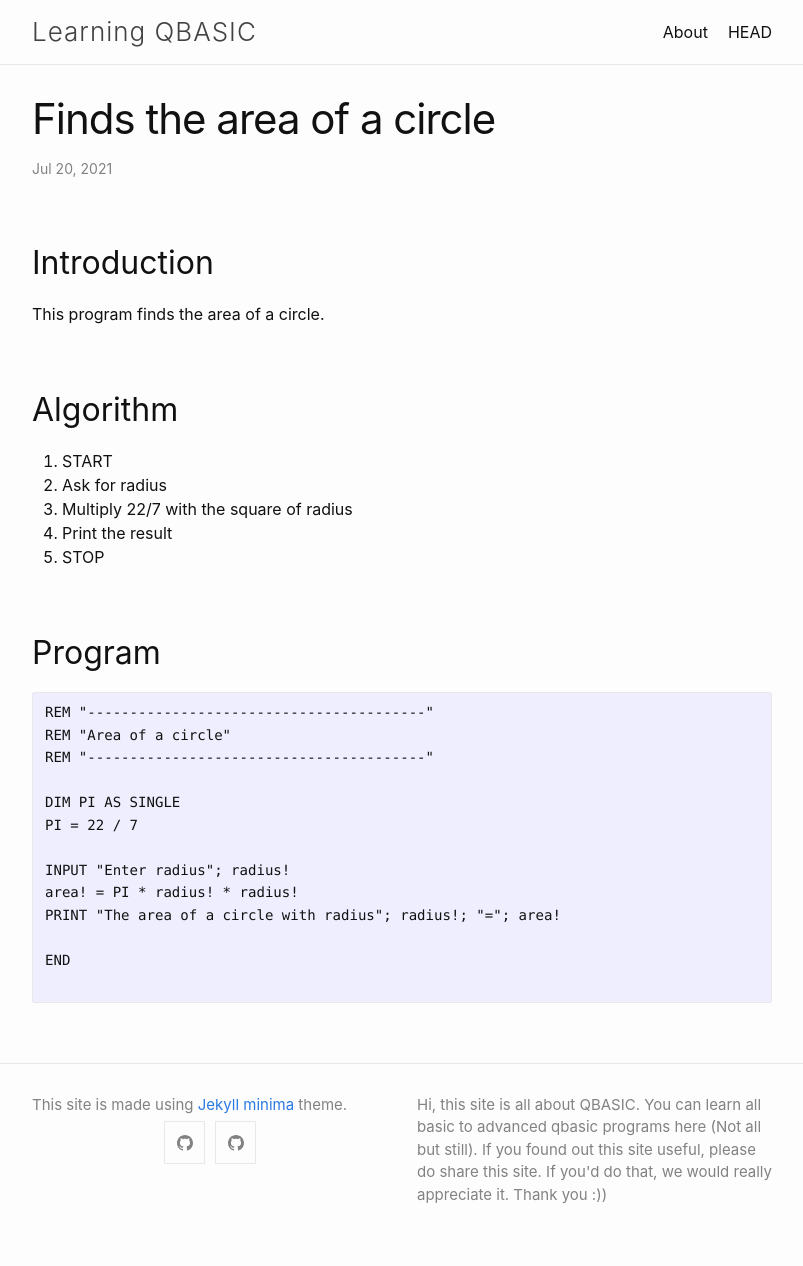
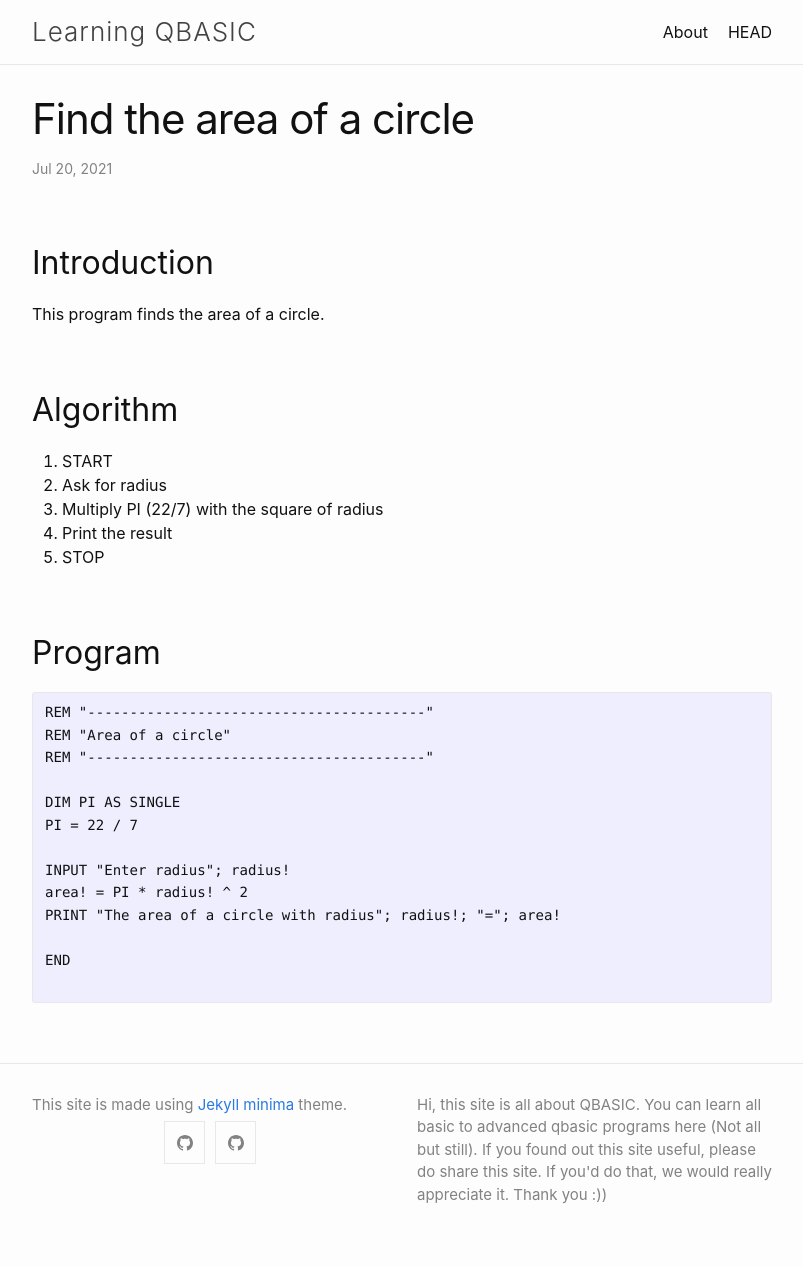
Before and after one commit to avecnavadita/qbasic-blog, a Jekyll site: the page built from _posts/2021-7-20-areofcircle.md, in a window 1280 px wide. Shown: the whole page, without its empty margins (238-1041 px from the left). Built offline with Jekyll 4.4.1, drawn with Linux system fonts in a browser that asks for light colours.

Commit message:
added 3 posts
- area of a circle
- weather information
- Alpha, space and numbers

```diff
--- a/_posts/2021-7-20-areofcircle.md
+++ b/_posts/2021-7-20-areofcircle.md
@@ -1,6 +1,6 @@
 ---
 layout: post
-title: "Finds the area of a circle"
+title: "Find the area of a circle"
 ---
 
 ## Introduction
@@ -9,7 +9,7 @@ This program finds the area of a circle.
 ## Algorithm
 1. START
 1. Ask for radius
-1. Multiply 22/7 with the square of radius
+1. Multiply PI (22/7) with the square of radius
 1. Print the result
 1. STOP
 
@@ -23,7 +23,7 @@ DIM PI AS SINGLE
 PI = 22 / 7
 
 INPUT "Enter radius"; radius!
-area! = PI * radius! * radius!
+area! = PI * radius! ^ 2
 PRINT "The area of a circle with radius"; radius!; "="; area!
 
 END
```
Also changed, not shown: _posts/2021-7-19-space-alpha-nums.md (renamed from _posts/2021-7-19-space-aloha-nums.md, +1 -1 lines), _posts/2021-7-20-weather.md (+1 -1 lines).
